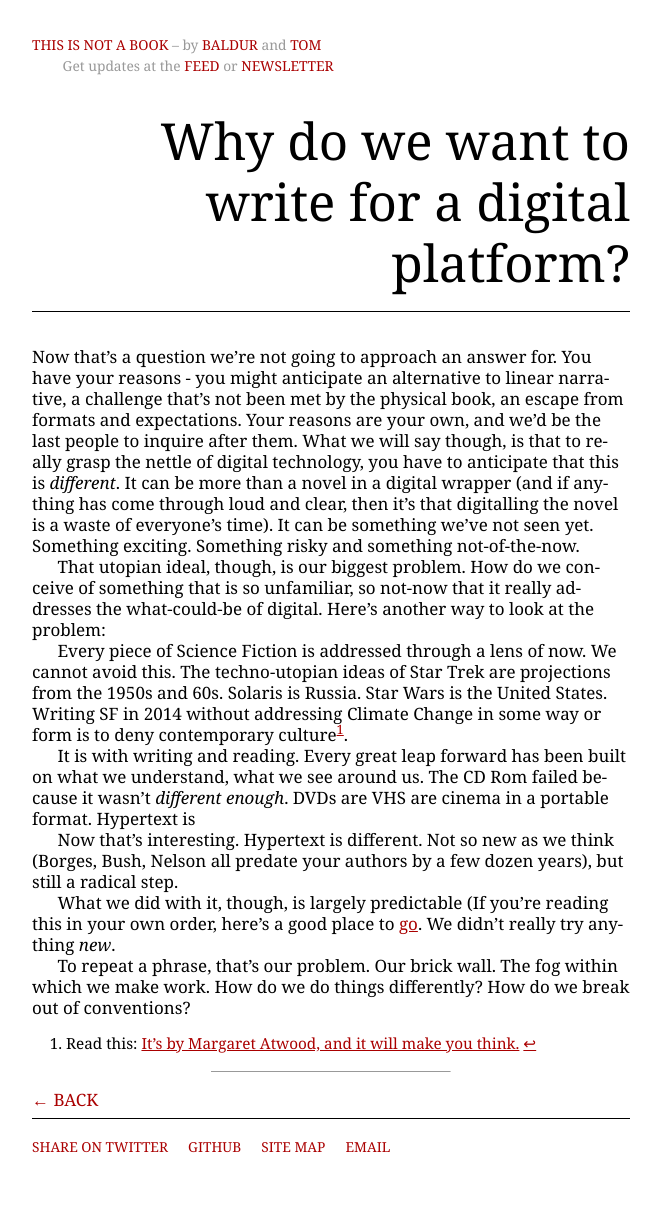
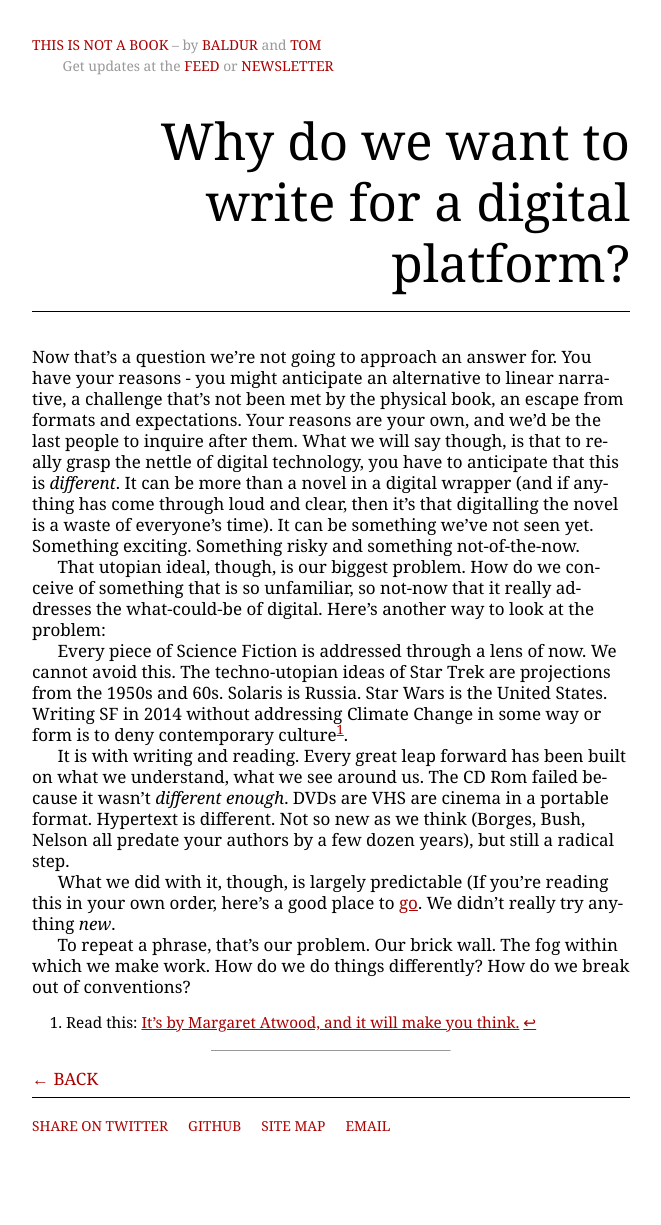
Before and after one commit to baldurbjarnason/this-is-not-a-book, a Jekyll site: the page built from What_does_the_reader_want/Why_write_for_digital.md, in a window 1280 px wide. Shown: the whole page, without its empty margins (309-970 px from the left). Built offline with Jekyll 4.4.1, drawn with Linux system fonts in a browser that asks for light colours; comment, search, counter and statistics services are not loaded; after the commit the page ends 1204 px from its top, so only the background shows below that.

Commit message:
Removed spurious text from Why write for digital.

```diff
--- a/What_does_the_reader_want/Why_write_for_digital.md
+++ b/What_does_the_reader_want/Why_write_for_digital.md
@@ -12,8 +12,7 @@ escape from formats and expectations. Your reasons are your own, and
 we’d be the last people to inquire after them. What we will say though,
 is that to really grasp the nettle of digital technology, you have to
 anticipate that this is *different*. It can be more than a novel in a
-digital wrapper (and if anything has come through loud and clear, then it's that digitalling the novel is a waste of everyone's time). It can be something we’ve not seen yet. Something
-exciting. Something risky and something not-of-the-now.
+digital wrapper (and if anything has come through loud and clear, then it's that digitalling the novel is a waste of everyone's time). It can be something we’ve not seen yet. Something exciting. Something risky and something not-of-the-now.
 
 That utopian ideal, though, is our biggest problem. How do we conceive
 of something that is so unfamiliar, so not-now that it really addresses
@@ -28,9 +27,7 @@ or form is to deny contemporary culture[^1].
 It is with writing and reading. Every great leap forward has been
 built on what we understand, what we see around us. The CD Rom failed
 because it wasn’t *different enough*. DVDs are VHS are cinema in a
-portable format. Hypertext is
-
-Now that’s interesting. Hypertext is different. Not so new as we think
+portable format. Hypertext is different. Not so new as we think
 (Borges, Bush, Nelson all predate your authors by a few dozen years),
 but still a radical step.
 
```
